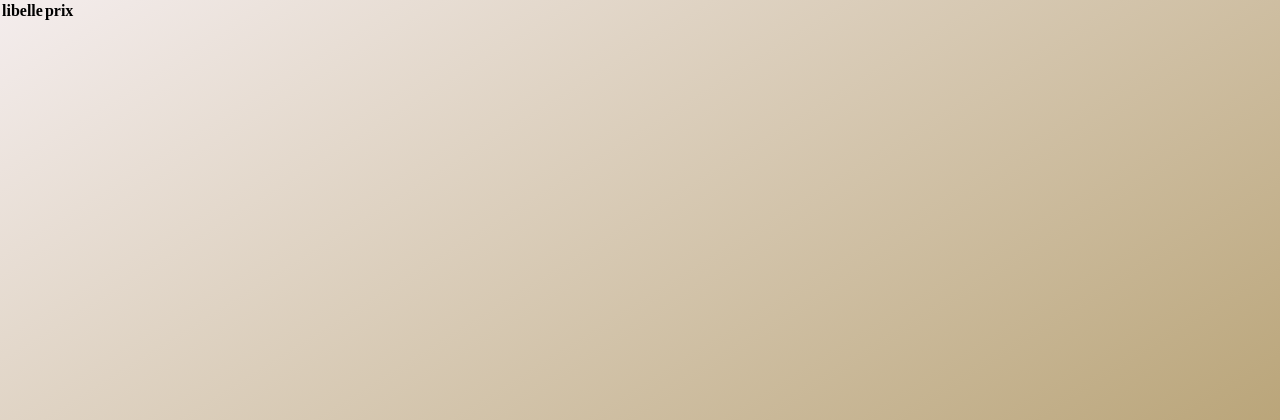
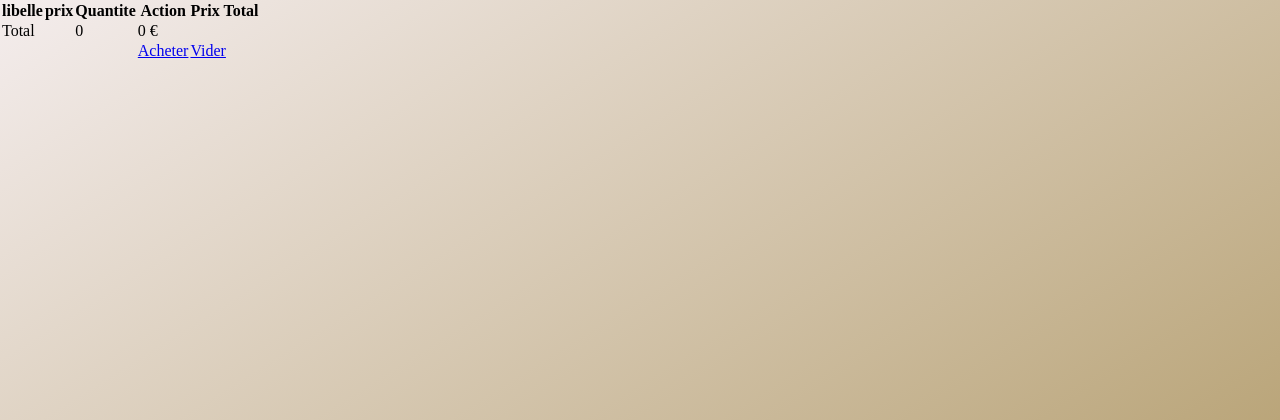
Before and after one commit to TheOneBeat/Project_symfony, a Symfony app: template templates/vente/panier.html.twig in a window 1280 px wide. Shown: the top 420 px of the page. Run offline with Twig, Linux system fonts and the light colour scheme; the template is opened without the code that fills it, so the values that code supplies are empty; some libraries are stand-ins or nearby versions.

Commit message:
"gestion du panier enfin fini..."

```diff
--- a/templates/vente/panier.html.twig
+++ b/templates/vente/panier.html.twig
@@ -2,19 +2,45 @@
 
 {% block body %}
         <table>
+            {% set total = 0 %}
+            {% set totalQuantite = 0 %}
             <tr>
                 <th>libelle</th>
                 <th>prix</th>
+                <th>Quantite</th>
+                <th>Action</th>
+                <th>Prix Total</th>
             </tr>
             {% for produit in panier.getProduits() %}
-                {% if panier.getQuantity(produit.id) !=0 %}
+                {% if produit.id in (panier.getTableProduitQuantites()|keys) %}
                     <tr>
                         <td>{{ produit.libelle }}</td>
-                        <td>{{ produit.prix }}</td>
+                        <td>{{ produit.prix }} €</td>
                         <td>{{ panier.getQuantity(produit.id) }}</td>
+                        <td>{{ panier.getQuantity(produit.id) * produit.prix  }} €</td>
+                        <td><a href="#">Modifier</a></td>
                     </tr>
+                    {% set total = total + (produit.prix*panier.getQuantity(produit.id))  %}
+                    {% set totalQuantite = totalQuantite + panier.getQuantity(produit.id)  %}
                 {% endif %}
             {% endfor %}
+            <tr>
+                <td>Total</td>
+                <td></td>
+                <td>{{ totalQuantite }}</td>
+                <td>{{ total }} €</td>
+            </tr>
+            <tr>
+                <td></td>
+                <td></td>
+                <td></td>
+                <td>
+                    <a href="#">Acheter</a>
+                </td>
+                <td>
+                    <a href="{{ path('produit_viderPanier') }}">Vider</a>
+                </td>
+            </tr>
         </table>
     {% for type, messages in app.flashes %}
         {% for message in messages %}
```
